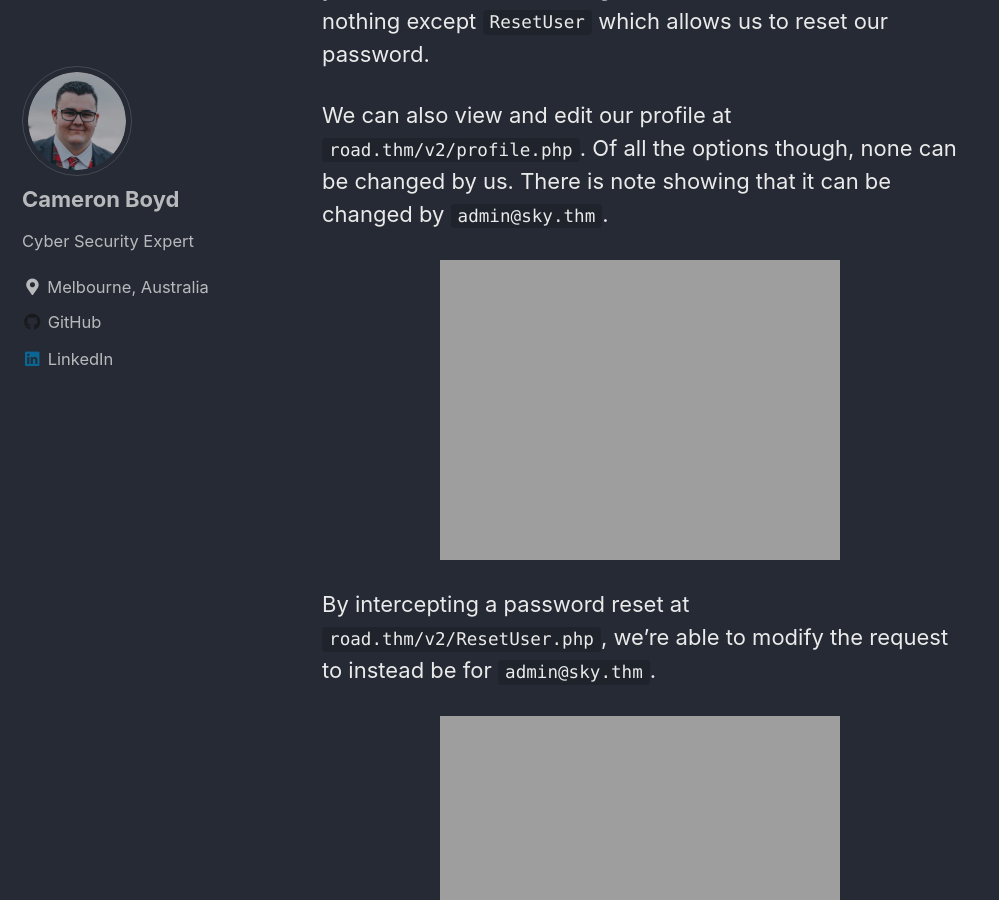
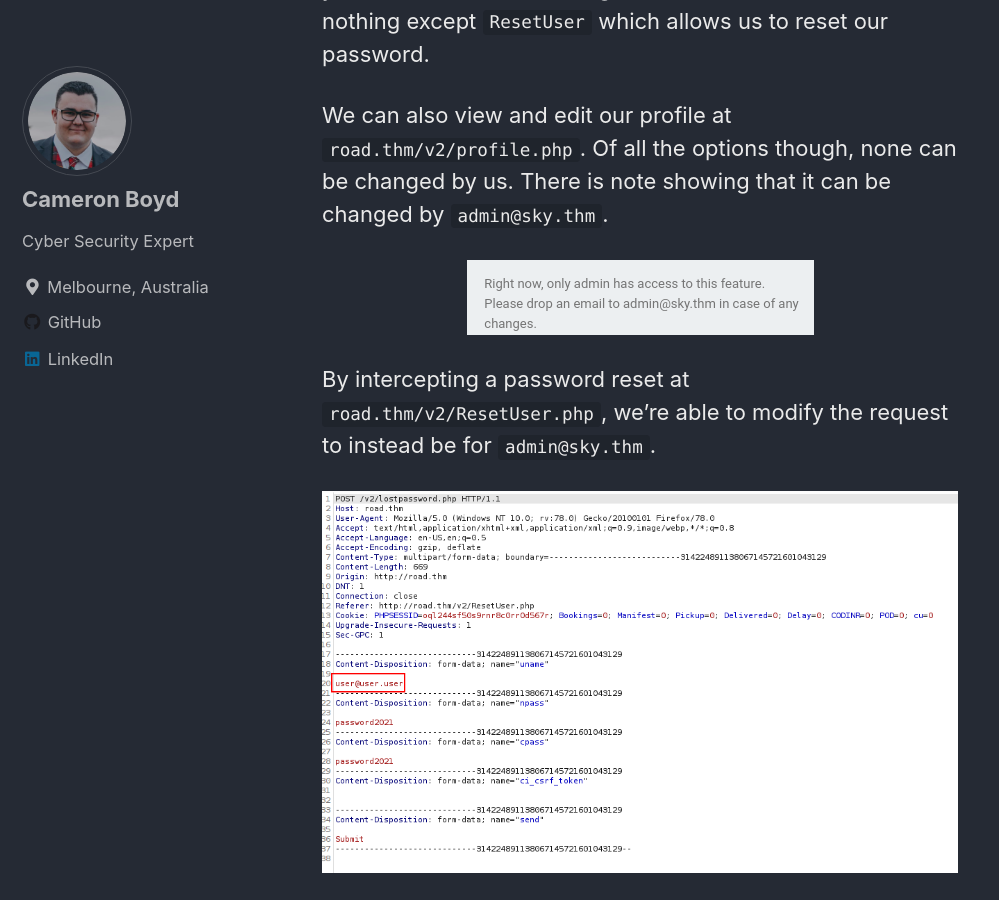
Before and after one commit to cjboyd1999/cjboyd1999.github.io, a Jekyll site: the page built from _posts/2021-12-15-THM-Road.md, in a window 1280 px wide and 900 px high, scrolled down 2984 px. Shown: the whole window, without its empty margins (0-999 px from the left). Built offline with Jekyll 4.4.1, drawn with Linux system fonts in a browser that asks for light colours; cached includes are drawn as plain includes.

Commit message:
Update 2021-12-15-THM-Road.md

```diff
--- a/_posts/2021-12-15-THM-Road.md
+++ b/_posts/2021-12-15-THM-Road.md
@@ -87,13 +87,13 @@ Once logged in, there is a lot of options to sift through... until you realise t
 We can also view and edit our profile at `road.thm/v2/profile.php`. Of all the options though, none can be changed by us. There is note showing that it can be changed by `admin@sky.thm`.
 
 <p align="center">
-<img src="{{ site.url }}{{ site.baseurl }}/images/THM-Road/2-admin-email" alt="Admin Note">
+<img src="{{ site.url }}{{ site.baseurl }}/images/THM-Road/2-admin-email.png" alt="Admin Note">
 </p>
 
 By intercepting a password reset at `road.thm/v2/ResetUser.php`, we're able to modify the request to instead be for `admin@sky.thm`.
 
 <p align="center">
-<img src="{{ site.url }}{{ site.baseurl }}/images/THM-Road/3-intercept-reset" alt="Password reset intercept">
+<img src="{{ site.url }}{{ site.baseurl }}/images/THM-Road/3-intercept-reset.png" alt="Password reset intercept">
 </p>
 
 Logging out as user and logging in as admin then shows almost the exact same profile page. The difference is we can now upload a profile picture successfully.
@@ -103,7 +103,7 @@ I prepared a PHP reverse shell using the standard pentestmonkey shell, started m
 Quickly checking the source code of the profile page shows a comment with `/v2/profileimages/`, likely where our uploads are stored.
 
 <p align="center">
-<img src="{{ site.url }}{{ site.baseurl }}/images/THM-Road/4-profileimages" alt="/profileimages directory">
+<img src="{{ site.url }}{{ site.baseurl }}/images/THM-Road/4-profileimages.png" alt="/profileimages directory">
 </p>
 
 Trying to view `/v2/profileimages/shell.php` runs the PHP script and gives me the initial shell, woohoo!
@@ -112,7 +112,7 @@ Trying to view `/v2/profileimages/shell.php` runs the PHP script and gives me th
 
 ## Privelege Escalation 1/2
 <p align="center">
-<img src="{{ site.url }}{{ site.baseurl }}/images/THM-Road/5-first-shell" alt="First shell">
+<img src="{{ site.url }}{{ site.baseurl }}/images/THM-Road/5-first-shell.png" alt="First shell">
 </p>
 
 First thing's first, upgrade the shell with `python3 -c 'import pty; pty.spawn("/bin/bash")'`.
@@ -128,7 +128,7 @@ We can't run sudo as we don't know `www-data`'s password.
 `ps aux` shows a number of processes, of which includes `/usr/bin/mong` running as user `mongodb`.
 
 <p align="center">
-<img src="{{ site.url }}{{ site.baseurl }}/images/THM-Road/6-mongo" alt="MongoDB process">
+<img src="{{ site.url }}{{ site.baseurl }}/images/THM-Road/6-mongo.png" alt="MongoDB process">
 </p>
 
 `mongo` allows us to access a MongoDB shell.
@@ -138,7 +138,7 @@ MongoDB isn't something I've used before so it was a nice way to dip my toes int
 In the case of this privesc, executing `use backup`, `show collections` and finally `db.user.find()` shows us a plaintext password of the `webdeveloper` user. I found [this](https://www.mongodb.com/developer/quickstart/cheat-sheet/) cheatsheet was a quick and easy resource to learn about some basics of MongoDB.
 
 <p align="center">
-<img src="{{ site.url }}{{ site.baseurl }}/images/THM-Road/7-database" alt="Database with user credentials">
+<img src="{{ site.url }}{{ site.baseurl }}/images/THM-Road/7-database.png" alt="Database with user credentials">
 </p>
 
 ---
@@ -159,11 +159,11 @@ Because it has the SUID bit, I tried `pkexec  /bin/bash` which resulted in an is
 5. Back in session 1, you will now be root.
 
 <p align="center">
-<img src="{{ site.url }}{{ site.baseurl }}/images/THM-Road/8-root1" alt="Getting root 1/2">
+<img src="{{ site.url }}{{ site.baseurl }}/images/THM-Road/8-root1.png" alt="Getting root 1/2">
 </p>
 
 <p align="center">
-<img src="{{ site.url }}{{ site.baseurl }}/images/THM-Road/9-root2" alt="Getting root 2/2">
+<img src="{{ site.url }}{{ site.baseurl }}/images/THM-Road/9-root2.png" alt="Getting root 2/2">
 </p>
 
 As root, we can quickly grab `/root/root.txt` and submit the final flag!
```
